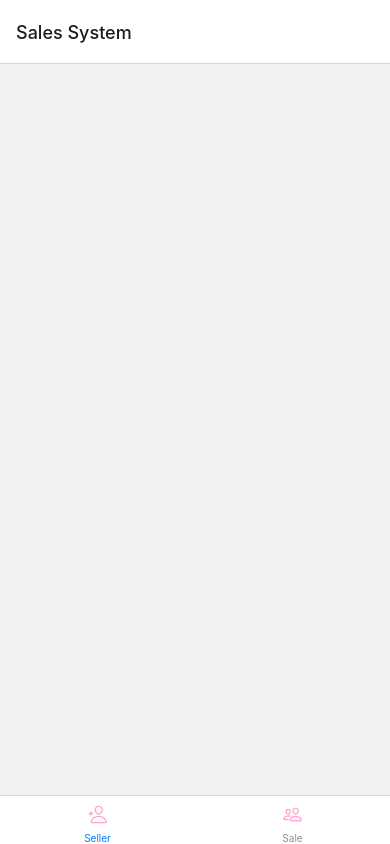
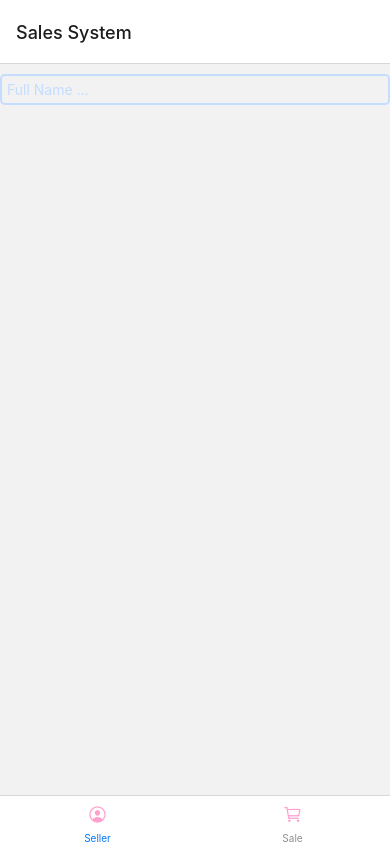
Before and after one commit to LuisC73/SalesSystemNative, a React Native app: screen /Home in a window 390 px wide. Built offline with nearby package versions, Linux system fonts and the light colour scheme.

Commit message:
se empieza formulario de vendedor

```diff
--- a/components/HomeTabs.js
+++ b/components/HomeTabs.js
@@ -18,7 +18,7 @@ function HomeTabs() {
         options={{
           tabBarIcon: ({ color, size }) => (
             <Ionicons
-              name="person-add-outline"
+              name="person-circle-outline"
               color={"#FFA1CF"}
               size={20}
             ></Ionicons>
@@ -31,7 +31,7 @@ function HomeTabs() {
         options={{
           tabBarIcon: ({ color, size }) => (
             <Ionicons
-              name="people-outline"
+              name="cart-outline"
               color={"#FFA1CF"}
               size={20}
             ></Ionicons>
--- a/components/SellerComponent.js
+++ b/components/SellerComponent.js
@@ -1,5 +1,128 @@
+import {
+  StyleSheet,
+  Text,
+  View,
+  TouchableOpacity,
+  TextInput,
+  Image,
+  Picker,
+} from "react-native";
+import { useEffect, useState } from "react";
+import { useForm, Controller } from "react-hook-form";
+
 function SellerComponent() {
-  return <></>;
+  const {
+    control,
+    handleSubmit,
+    reset,
+    formState: { errors },
+  } = useForm({
+    defaultValues: {
+      idSeller: "",
+      name: "",
+      email: "",
+      total: "",
+    },
+  });
+
+  const onSubmit = (data) => console.log(data);
+
+  return (
+    <View>
+      <Controller
+        control={control}
+        rules={{
+          required: true,
+          maxLength: 20,
+          minLength: 3,
+          pattern: /^[A-Za-z]+$/i,
+        }}
+        render={({ field: { onChange, onBlur, value } }) => (
+          <TextInput
+            style={[
+              styles.inputs,
+              {
+                borderColor:
+                  errors.user?.type == "required" ||
+                  errors.user?.type == "pattern" ||
+                  errors.user?.type == "minLength" ||
+                  errors.user?.type == "maxLength"
+                    ? "red"
+                    : "#C4DDFF",
+              },
+            ]}
+            onBlur={onBlur}
+            onChangeText={onChange}
+            value={value}
+            placeholder="Full Name ..."
+          />
+        )}
+        name="idSeller"
+      />
+
+      {errors.user?.type == "required" && (
+        <Text style={{ color: "red" }}>The user is required</Text>
+      )}
+      {errors.user?.type == "pattern" && (
+        <Text style={{ color: "red" }}>Only letters</Text>
+      )}
+      {errors.user?.type == "maxLength" && (
+        <Text style={{ color: "red" }}>Max 20 characters</Text>
+      )}
+      {errors.user?.type == "minLength" && (
+        <Text style={{ color: "red" }}>Min 3 characters</Text>
+      )}
+    </View>
+  );
 }
 
+const styles = StyleSheet.create({
+  container: {
+    flex: 1,
+    backgroundColor: "#fff",
+    alignItems: "center",
+    justifyContent: "center",
+  },
+  content: {
+    alignItems: "center",
+    justifyContent: "center",
+    marginTop: 40,
+  },
+  images: {
+    width: 170,
+    height: 140,
+  },
+  inputs: {
+    marginTop: 10,
+    borderColor: "#C4DDFF",
+    borderWidth: 2,
+    borderRadius: 5,
+    padding: 5,
+    color: "#C4DDFF",
+  },
+  button: {
+    backgroundColor: "#47B5FF",
+    width: "100%",
+    borderRadius: 5,
+    marginTop: 50,
+    alignItems: "center",
+    padding: 5,
+  },
+  buttonText: {
+    color: "#fff",
+    fontSize: 15,
+    fontWeight: 700,
+  },
+  select: {
+    width: "100%",
+    height: 35,
+    borderColor: "#C4DDFF",
+    color: "#C4DDFF",
+    marginTop: 10,
+    borderWidth: 2,
+    borderRadius: 5,
+    padding: 5,
+  },
+});
+
 export default SellerComponent;
```
